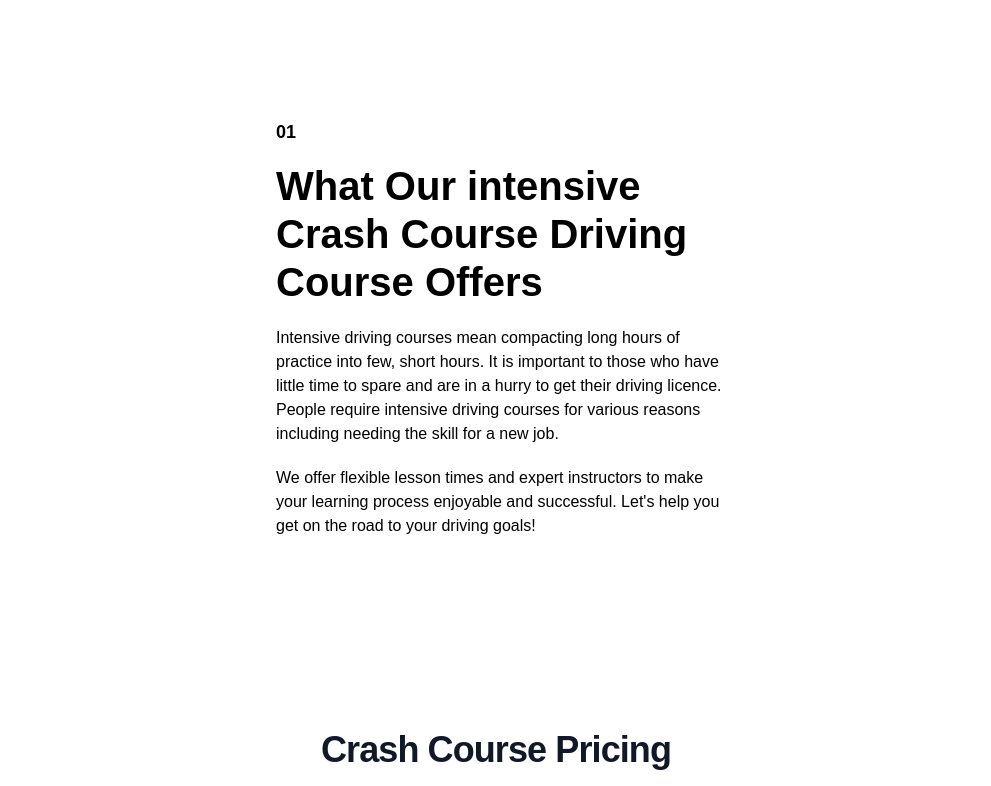
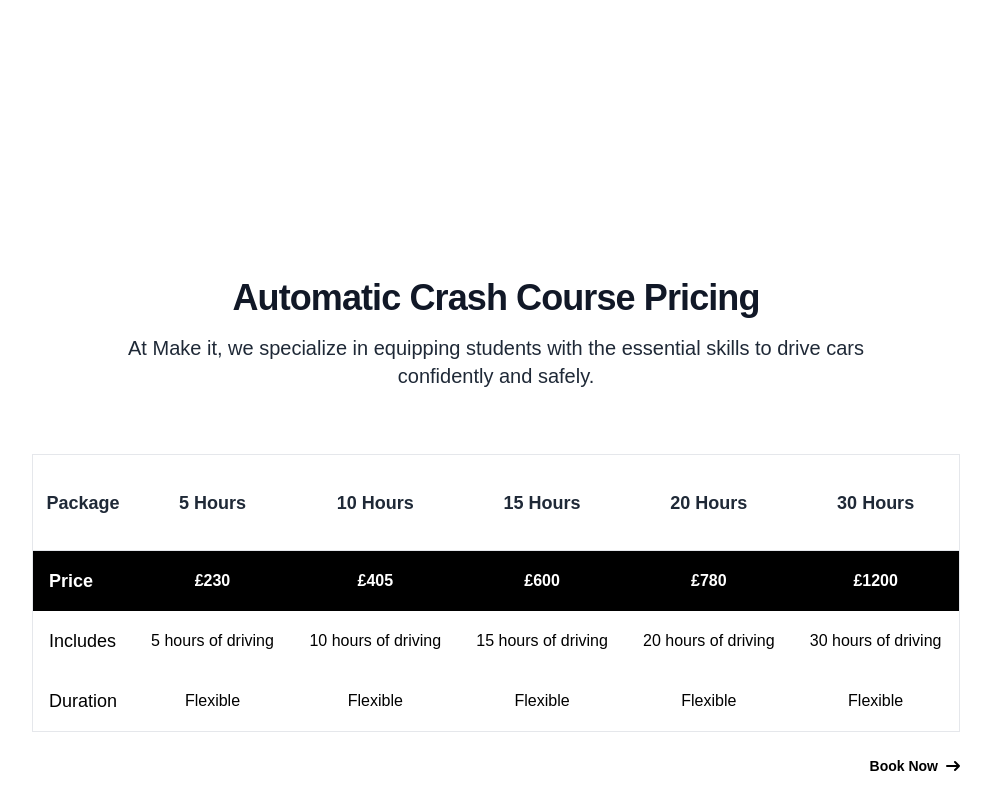
Before and after one commit to Yhworld/driving, a React (Create React App) app: page /crash-course in a window 1280 px wide. Shown: the part 794-1580 px from the top of the page, without its empty margins (144-1135 px from the left). Built offline with nearby package versions, Linux system fonts and the light colour scheme.

Commit message:
adjust pricing

```diff
--- a/src/components/courses/Beginner.js
+++ b/src/components/courses/Beginner.js
@@ -73,6 +73,53 @@ function Beginner() {
             </div>
           </div>
         </div>
+        <section class="bg-white mt-24">
+  <div class="py-8 px-4 mx-auto max-w-screen-xl lg:py-16 lg:px-6">
+    <div class="text-center mb-8 lg:mb-12">
+      <h2 class="mb-4 text-4xl tracking-tight font-extrabold text-gray-900">Pay As You Go</h2>
+      <p class="mb-5 font-light text-gray-800 sm:text-xl">
+        Choose our flexible Pay As You Go options for Manual and Automatic driving courses.
+      </p>
+    </div>
+
+    <div class="flex flex-col md:flex-row justify-center items-start space-x-0 md:space-x-4 mt-8">
+
+      <div class="max-w-sm bg-white rounded-lg p-6 w-full md:w-80">
+        <h3 class="mb-4 text-2xl font-extrabold text-gray-900">Manual Course</h3>
+        <p class="text-lg text-gray-800">90 Minutes</p>
+        <p class="mb-4 text-3xl font-bold text-gray-900">£52.50</p>
+        <p class="text-lg text-gray-800">120 Minutes</p>
+        <p class="mb-4 text-3xl font-bold text-gray-900">£70</p>
+      </div>
+
+
+      <div class="hidden md:flex items-center justify-center">
+        <div class="h-64 border-l-2 border-gray-300 mx-4"></div>
+      </div>
+
+
+      <div class="max-w-sm bg-white rounded-lg p-6 w-full md:w-80">
+        <h3 class="mb-4 text-2xl font-extrabold text-gray-900">Automatic Course</h3>
+        <p class="text-lg text-gray-800">90 Minutes</p>
+        <p class="mb-4 text-3xl font-bold text-gray-900">£50</p>
+        <p class="text-lg text-gray-800">120 Minutes</p>
+        <p class="mb-4 text-3xl font-bold text-gray-900">£76</p>
+      </div>
+    </div>
+
+    <div class="flex pl-6 md:pl-0 md:justify-end pt-4">
+      <Link to='/booking' id='card-button' class="inline-flex items-center justify-center py-2 px-4 text-sm font-bold text-center text-white bg-black rounded hover:bg-gray-800">
+        Book Now
+        <svg class="rtl:rotate-180 w-3.5 h-3.5 ms-2" aria-hidden="true" xmlns="http://www.w3.org/2000/svg" fill="none" viewBox="0 0 14 10">
+          <path stroke="currentColor" strokeLinecap="round" strokeLinejoin="round" strokeWidth="2" d="M1 5h12m0 0L9 1m4 4L9 9"/>
+        </svg>
+      </Link>
+    </div>
+  </div>
+</section>
+
+
+
         <section class="bg-white mt-24">
   <div class="py-8 px-4 mx-auto max-w-screen-xl lg:py-16 lg:px-6">
       <div class="mx-auto max-w-screen-md text-center mb-8 lg:mb-12">
--- a/src/components/courses/Pass.js
+++ b/src/components/courses/Pass.js
@@ -30,28 +30,80 @@ function Pass() {
 
     <section className="overflow-hidden pt-20 pb-12 lg:pt-[120px] lg:pb-[90px] bg-white dark:bg-dark">
       <div className="  container relative mx-auto">
-        <div className="flex flex-wrap items-center justify-center -mx-4">
-          <div className="px-4 pl-8 lg:w-1/2 xl:w-5/12">
-            <div className="mt-10 lg:mt-0">
-              <span className="block mb-4 text-lg font-semibold text-primary">
-                01
-              </span>
-              <h2 className="mb-5 text-3xl font-bold text-dark  sm:text-[40px]/[48px]">
-              What Our intensive Crash Course Driving Course Offers
-              </h2>
-              <p className="mb-5 text-base text-body-color dark:text-dark-6">
-              Intensive driving courses mean compacting long hours of practice into few, short hours. It is important to those who have little time to spare and are in a hurry to get their driving licence. People require intensive driving courses for various reasons including needing the skill for a new job.
-              </p>
-              <p className="mb-8 text-base text-body-color dark:text-dark-6">
-                We offer flexible lesson times and expert instructors to make your learning process enjoyable and successful. Let's help you get on the road to your driving goals!
-              </p>
-            </div>
-          </div>
-        </div>
         <section class="bg-white mt-24">
   <div class="py-8 px-4 mx-auto max-w-screen-xl lg:py-16 lg:px-6">
       <div class="mx-auto max-w-screen-md text-center mb-8 lg:mb-12">
-          <h2 class="mb-4 text-4xl tracking-tight font-extrabold text-gray-900">Crash Course Pricing</h2>
+          <h2 class="mb-4 text-4xl tracking-tight font-extrabold text-gray-900">Automatic Crash Course Pricing</h2>
+          <p class="mb-5 font-light text-gray-800  sm:text-xl ">At Make it, we specialize in equipping students with the essential skills to drive cars confidently and safely.</p>
+      </div>
+      <div class="font-[sans-serif]">
+  <div class="max-w-6xl mx-auto">
+    {/* <div class="text-center">
+      <h2 class="text-gray-800 text-3xl font-bold mb-3">Automatic Driving Lessons Pricing</h2>
+      <p class="text-sm text-gray-800 ">Choose a package that suits your needs</p>
+    </div> */}
+
+    <div class="overflow-x-auto mt-16">
+      <table class="min-w-full border">
+        <thead class="whitespace-nowrap">
+          <tr class="h-24">
+            <th class="text-gray-800 px-2 py-1 font-semibold text-lg">Package</th>
+            <th class="text-gray-800 px-2 py-1 font-semibold text-lg w-48">5 Hours</th>
+            <th class="text-gray-800 px-2 py-1 font-semibold text-lg w-48">10 Hours</th>
+            <th class="text-gray-800 px-2 py-1 font-semibold text-lg w-48">15 Hours</th>
+            <th class="text-gray-800 px-2 py-1 font-semibold text-lg w-48">20 Hours</th>
+            <th class="text-gray-800 px-2 py-1 font-semibold text-lg w-48">30 Hours</th>
+          </tr>
+        </thead>
+
+        <tbody class="whitespace-nowrap border">
+          <tr class="bg-black">
+            <td class="p-4 text-lg text-white font-bold">Price</td>
+            <td class="p-4 text-center text-white font-bold">£230</td>
+            <td class="p-4 text-center text-white font-bold">£405</td>
+            <td class="p-4 text-center text-white font-bold">£600</td>
+            <td class="p-4 text-center text-white font-bold">£780</td>
+            <td class="p-4 text-center text-white font-bold">£1200</td>
+
+          </tr>
+          <tr class="even:bg-white">
+            <td class="p-4 text-lg text-black">Includes</td>
+
+            <td class="p-4 text-center text-black">5 hours of driving</td>
+            <td class="p-4 text-center text-black">10 hours of driving</td>
+             <td class="p-4 text-center text-black">15 hours of driving</td>
+            <td class="p-4 text-center text-black">20 hours of driving</td>
+            <td class="p-4 text-center text-black">30 hours of driving</td>
+          </tr>
+          <tr class="even:bg-black">
+            <td class="p-4 text-lg text-black">Duration</td>
+            <td class="p-4 text-center">Flexible</td>
+            <td class="p-4 text-center">Flexible</td>
+            <td class="p-4 text-center">Flexible</td>
+            <td class="p-4 text-center">Flexible</td>
+            <td class="p-4 text-center">Flexible</td>
+          </tr>
+        </tbody>
+      </table>
+    </div>
+    <div className='flex justify-end pt-4'>
+    <Link to='/booking' id='card-button' class="inline-flex items-center py-2 text-sm font-bold text-center text-black focus:outline-none">
+            Book Now
+             <svg class="rtl:rotate-180 w-3.5 h-3.5 ms-2" aria-hidden="true" xmlns="http://www.w3.org/2000/svg" fill="none" viewBox="0 0 14 10">
+                <path stroke="currentColor" stroke-linecap="round" stroke-linejoin="round" stroke-width="2" d="M1 5h12m0 0L9 1m4 4L9 9"/>
+            </svg>
+    </Link></div>
+  </div>
+</div>
+  </div>
+</section>
+      </div>
+      <div className="  container relative mx-auto">
+
+        <section class="bg-white mt-24">
+  <div class="py-8 px-4 mx-auto max-w-screen-xl lg:py-16 lg:px-6">
+      <div class="mx-auto max-w-screen-md text-center mb-8 lg:mb-12">
+          <h2 class="mb-4 text-4xl tracking-tight font-extrabold text-gray-900">Manual Crash Course Pricing</h2>
           <p class="mb-5 font-light text-gray-800  sm:text-xl ">At Make it, we specialize in equipping students with the essential skills to drive cars confidently and safely.</p>
       </div>
       <div class="font-[sans-serif]">
--- a/src/components/courses/Refresher.js
+++ b/src/components/courses/Refresher.js
@@ -47,6 +47,50 @@ function Refresher() {
             </div>
           </div>
         </div>
+        <section class="bg-white mt-24">
+  <div class="py-8 px-4 mx-auto max-w-screen-xl lg:py-16 lg:px-6">
+    <div class="text-center mb-8 lg:mb-12">
+      <h2 class="mb-4 text-4xl tracking-tight font-extrabold text-gray-900">Pay As You Go</h2>
+      <p class="mb-5 font-light text-gray-800 sm:text-xl">
+        Choose our flexible Pay As You Go options for Manual and Automatic driving courses.
+      </p>
+    </div>
+
+    <div class="flex flex-col md:flex-row justify-center items-start space-x-0 md:space-x-4 mt-8">
+
+      <div class="max-w-sm bg-white rounded-lg p-6 w-full md:w-80">
+        <h3 class="mb-4 text-2xl font-extrabold text-gray-900">Manual Course</h3>
+        <p class="text-lg text-gray-800">90 Minutes</p>
+        <p class="mb-4 text-3xl font-bold text-gray-900">£52.50</p>
+        <p class="text-lg text-gray-800">120 Minutes</p>
+        <p class="mb-4 text-3xl font-bold text-gray-900">£70</p>
+      </div>
+
+
+      <div class="hidden md:flex items-center justify-center">
+        <div class="h-64 border-l-2 border-gray-300 mx-4"></div>
+      </div>
+
+
+      <div class="max-w-sm bg-white rounded-lg p-6 w-full md:w-80">
+        <h3 class="mb-4 text-2xl font-extrabold text-gray-900">Automatic Course</h3>
+        <p class="text-lg text-gray-800">90 Minutes</p>
+        <p class="mb-4 text-3xl font-bold text-gray-900">£50</p>
+        <p class="text-lg text-gray-800">120 Minutes</p>
+        <p class="mb-4 text-3xl font-bold text-gray-900">£76</p>
+      </div>
+    </div>
+
+    <div class="flex pl-6 md:pl-0 md:justify-end pt-4">
+      <Link to='/booking' id='card-button' class="inline-flex items-center justify-center py-2 px-4 text-sm font-bold text-center text-white bg-black rounded hover:bg-gray-800">
+        Book Now
+        <svg class="rtl:rotate-180 w-3.5 h-3.5 ms-2" aria-hidden="true" xmlns="http://www.w3.org/2000/svg" fill="none" viewBox="0 0 14 10">
+          <path stroke="currentColor" strokeLinecap="round" strokeLinejoin="round" strokeWidth="2" d="M1 5h12m0 0L9 1m4 4L9 9"/>
+        </svg>
+      </Link>
+    </div>
+  </div>
+</section>
         <section class="bg-white mt-24">
   <div class="py-8 px-4 mx-auto max-w-screen-xl lg:py-16 lg:px-6">
       <div class="mx-auto max-w-screen-md text-center mb-8 lg:mb-12">
```
Also changed, not shown: src/components/Booking/Booking.js (+20 -7 lines).
